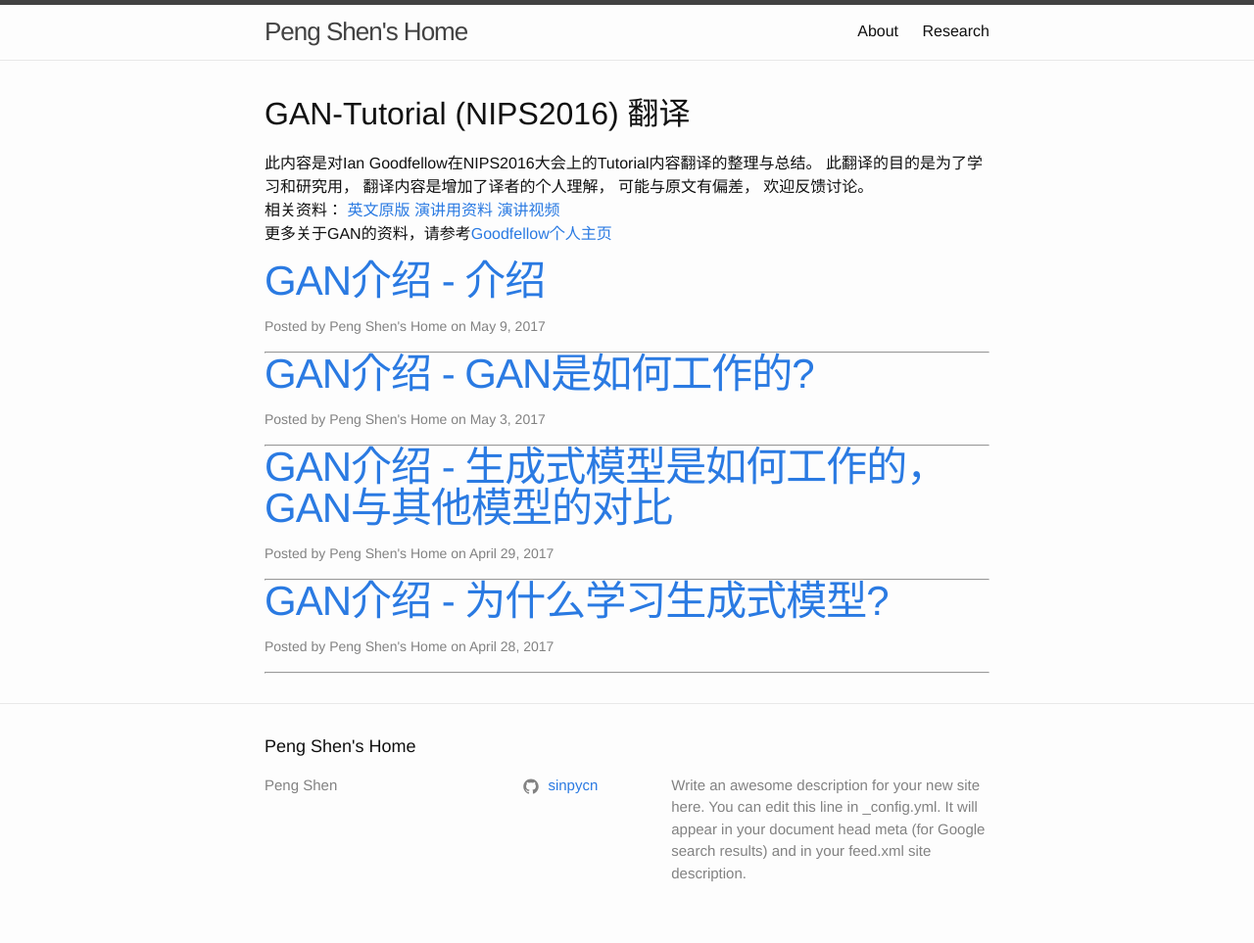
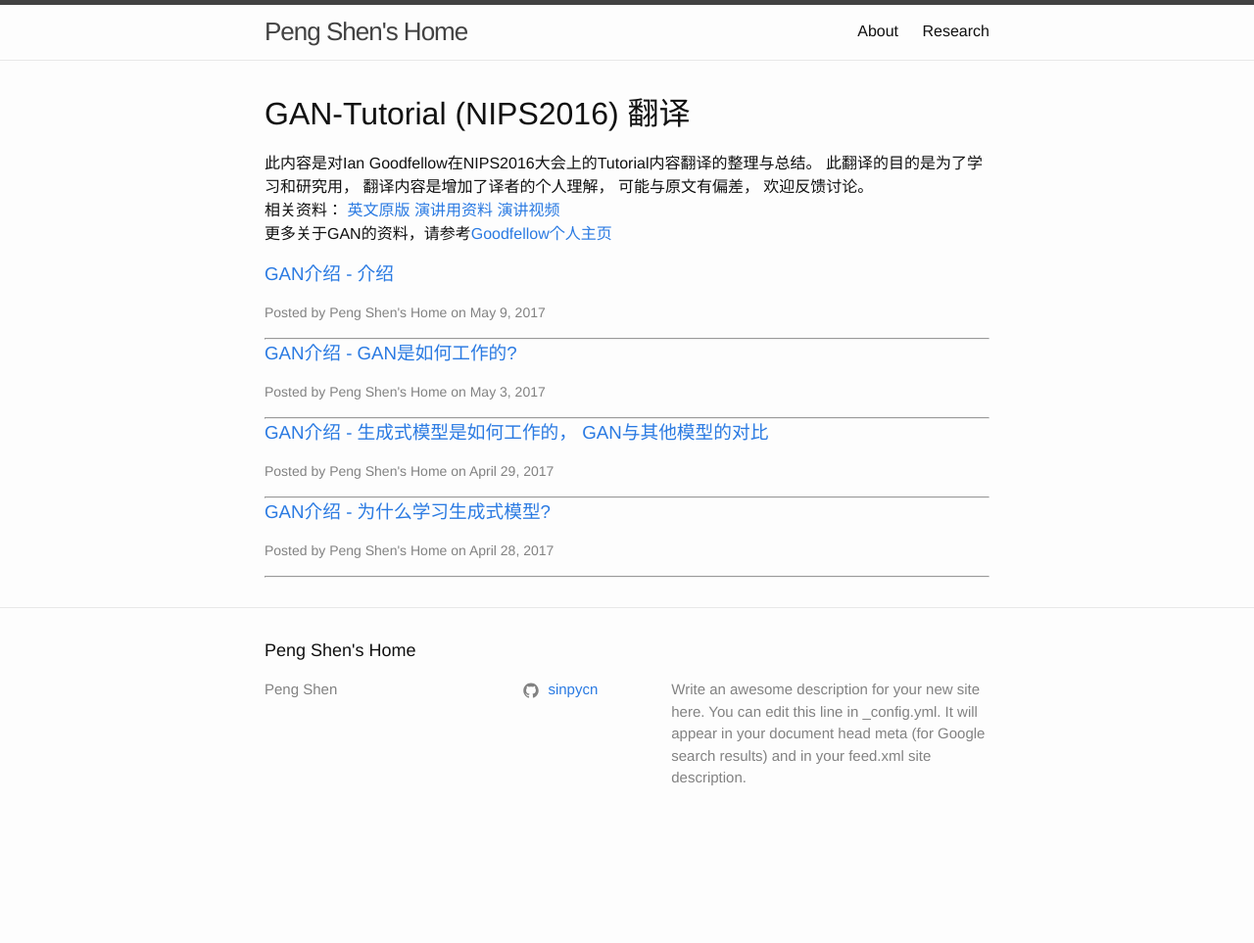
Before and after one commit to sinpycn/sinpycn.github.io, a Jekyll site: the page built from category/gan-tutorial.html, in a window 1280 px wide. Shown: the whole page at 98% size. Built offline with Jekyll 4.4.1, drawn with Linux system fonts in a browser that asks for light colours; after the commit the page ends 900 px from its top, so only the background shows below that.

Commit message:
Update topic.html

```diff
--- a/_layouts/topic.html
+++ b/_layouts/topic.html
@@ -13,7 +13,7 @@ layout: default
 {% for post in site.categories.[page.category] %}
 <div class="post-preview">
     <a href="{{ post.url | prepend: site.baseurl }}">
-        <h3 class="post-title">
+        <h3>
             {{ post.title }}
         </h3>
     </a>
```
